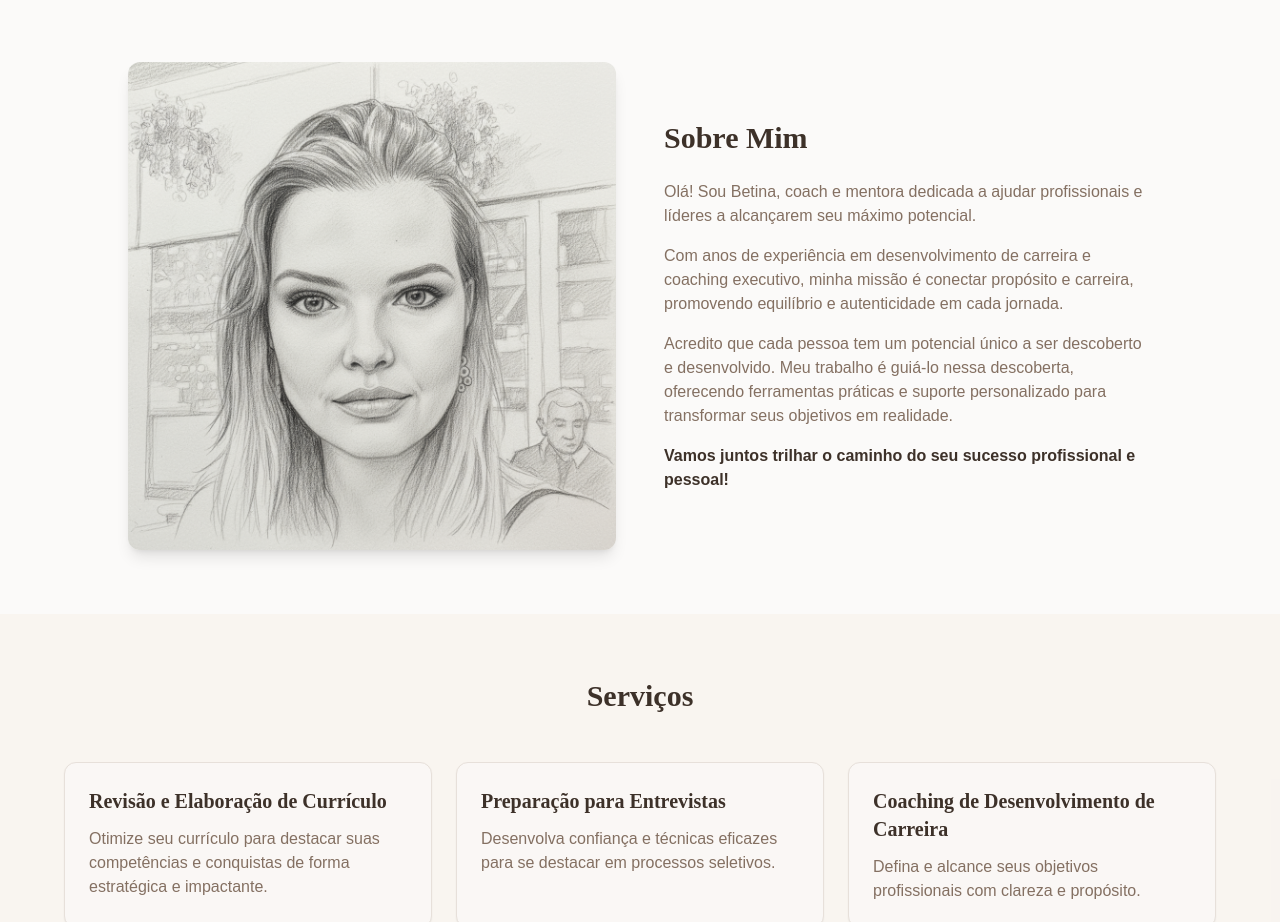
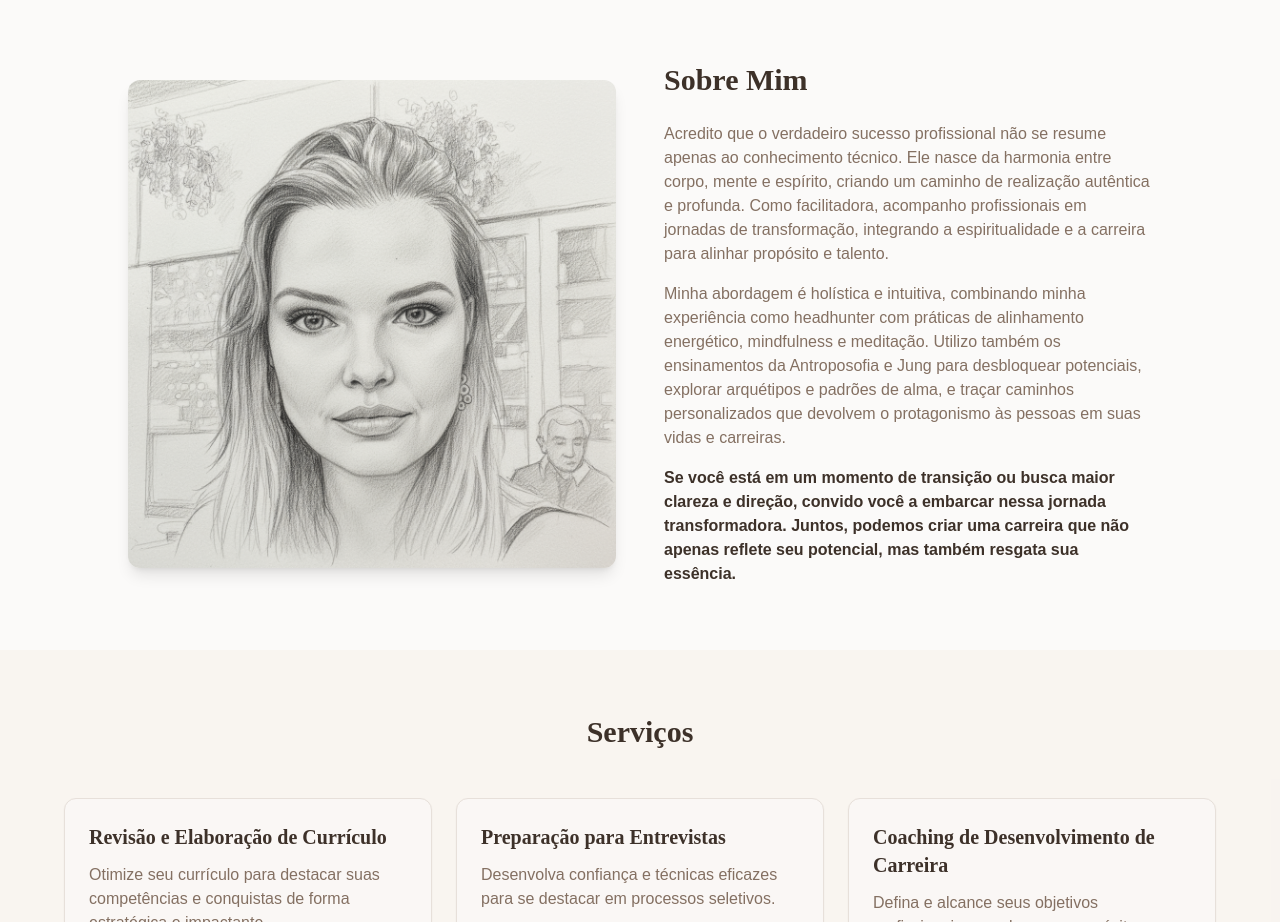
Before and after one commit to cduessel/almha, a React (Vite) app: page / in a window 1280 px wide. Shown: the part 1000-1922 px from the top of the page. Built offline with nearby package versions, Linux system fonts and the light colour scheme; the HTML template or start-up script is replaced by a standard one; a web font is replaced by a local one.

Commit message:
Update Bio page content

```diff
--- a/src/pages/Index.tsx
+++ b/src/pages/Index.tsx
@@ -157,16 +157,13 @@ const Index = () => {
               <h2 className="text-3xl font-semibold mb-6 text-foreground font-lobster">Sobre Mim</h2>
               <div className="space-y-4 text-muted-foreground">
                 <p>
-                  Olá! Sou Betina, coach e mentora dedicada a ajudar profissionais e líderes a alcançarem seu máximo potencial.
+                  Acredito que o verdadeiro sucesso profissional não se resume apenas ao conhecimento técnico. Ele nasce da harmonia entre corpo, mente e espírito, criando um caminho de realização autêntica e profunda. Como facilitadora, acompanho profissionais em jornadas de transformação, integrando a espiritualidade e a carreira para alinhar propósito e talento.
                 </p>
                 <p>
-                  Com anos de experiência em desenvolvimento de carreira e coaching executivo, minha missão é conectar propósito e carreira, promovendo equilíbrio e autenticidade em cada jornada.
-                </p>
-                <p>
-                  Acredito que cada pessoa tem um potencial único a ser descoberto e desenvolvido. Meu trabalho é guiá-lo nessa descoberta, oferecendo ferramentas práticas e suporte personalizado para transformar seus objetivos em realidade.
+                  Minha abordagem é holística e intuitiva, combinando minha experiência como headhunter com práticas de alinhamento energético, mindfulness e meditação. Utilizo também os ensinamentos da Antroposofia e Jung para desbloquear potenciais, explorar arquétipos e padrões de alma, e traçar caminhos personalizados que devolvem o protagonismo às pessoas em suas vidas e carreiras.
                 </p>
                 <p className="font-semibold text-foreground">
-                  Vamos juntos trilhar o caminho do seu sucesso profissional e pessoal!
+                  Se você está em um momento de transição ou busca maior clareza e direção, convido você a embarcar nessa jornada transformadora. Juntos, podemos criar uma carreira que não apenas reflete seu potencial, mas também resgata sua essência.
                 </p>
               </div>
             </div>
```
